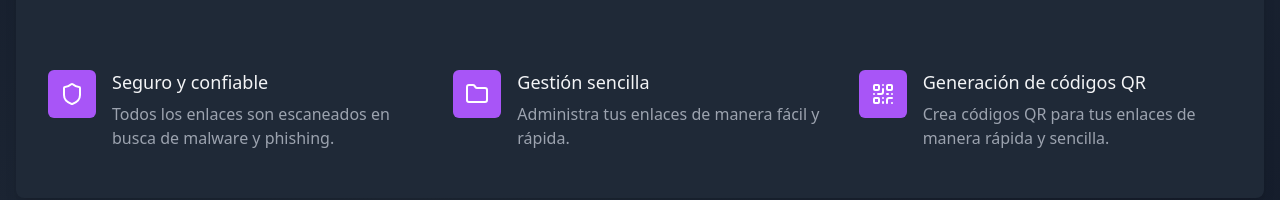
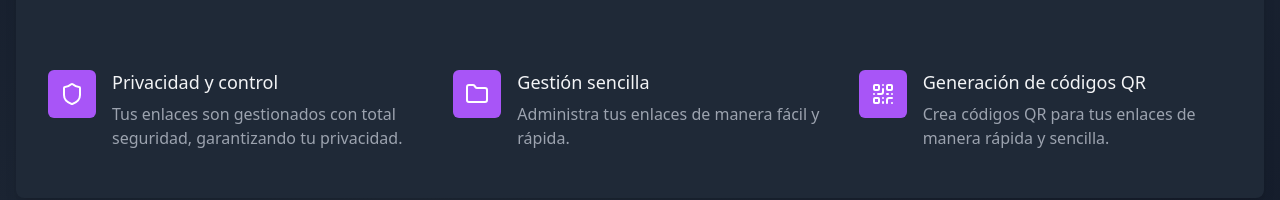
Before and after one commit to D4rrker/LinkPro, a Next.js app: page / in a window 1280 px wide. Shown: the part 555-755 px from the top of the page. Built offline with nearby package versions, Linux system fonts and the light colour scheme.

Commit message:
Cambio de feature

```diff
--- a/src/constants/features.ts
+++ b/src/constants/features.ts
@@ -3,9 +3,9 @@ import FeatureType from "@/types/Feature";
 
 export const features: FeatureType[] = [
   {
-    name: "Seguro y confiable",
+    name: "Privacidad y control",
     description:
-      "Todos los enlaces son escaneados en busca de malware y phishing.",
+      "Tus enlaces son gestionados con total seguridad, garantizando tu privacidad.",
     icon: Shield,
   },
   {
```
